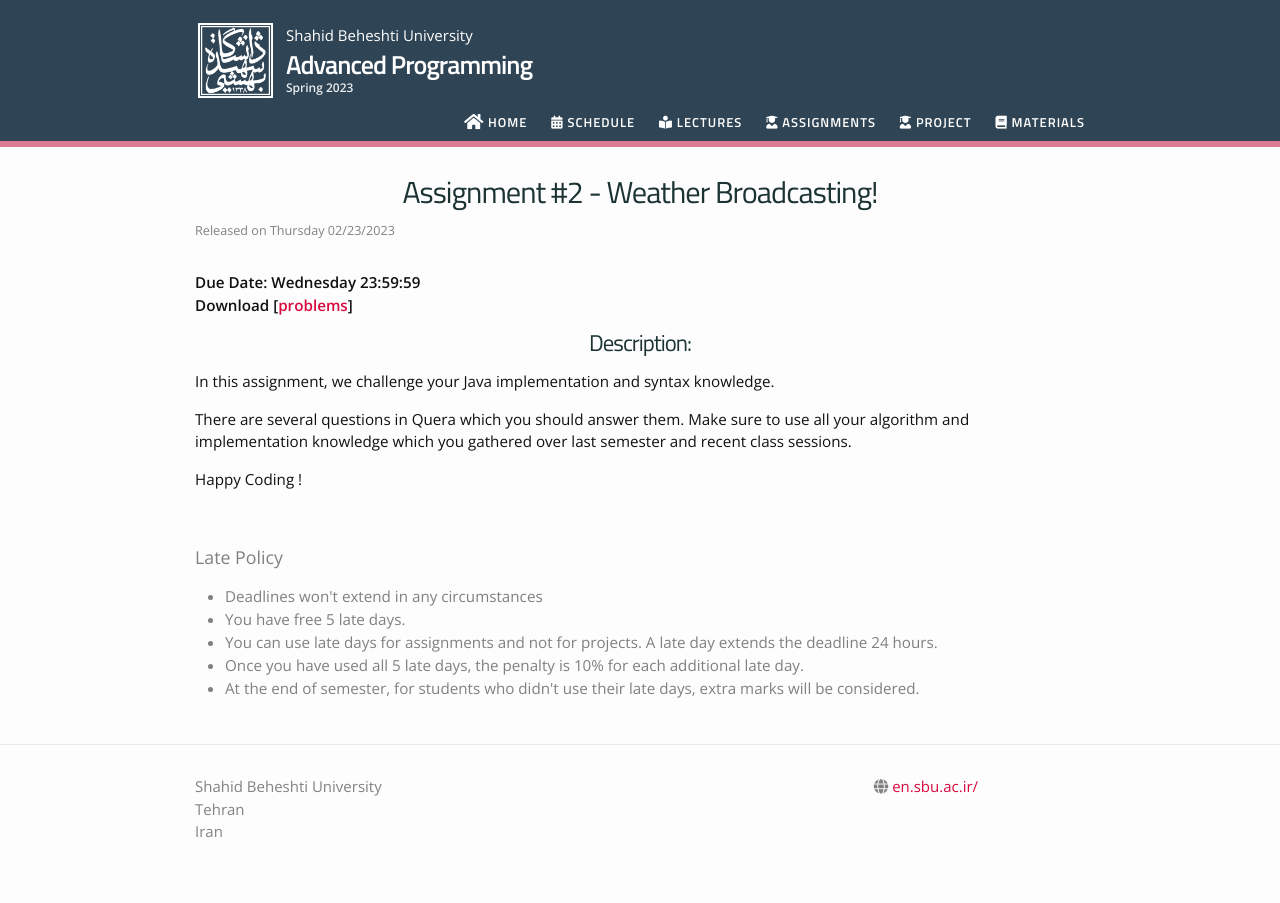
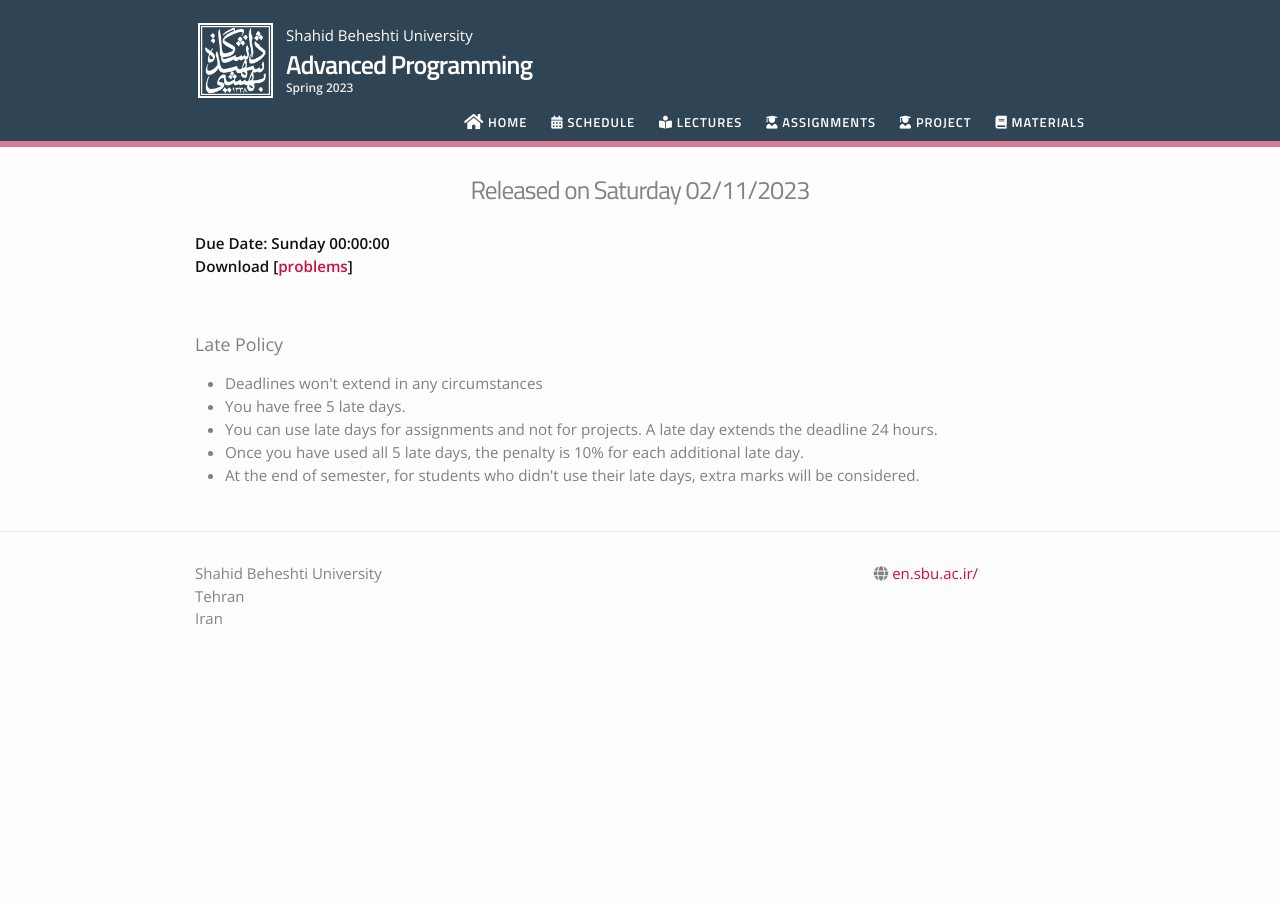
Before and after one commit to MobinNesari81/CS-AP, a Jekyll site: the page built from _assignments/02_sample_assignment.md, in a window 1280 px wide. Built offline with Jekyll 4.4.1, drawn with Linux system fonts in a browser that asks for light colours; nearby versions of some CDN libraries.

Commit message:
Test new assignment

```diff
--- a/_assignments/02_sample_assignment.md
+++ b/_assignments/02_sample_assignment.md
@@ -1,19 +1,18 @@
 ---
 type: assignment
-date: 2023-02-23T00:00:00
-title: 'Assignment #2 - Weather Broadcasting! '
+date: 2023-02-12T0:00:00+4:30
+title: <Assignment #2>
+
+# optional
 pdf: https://google.com/
+
+# optional
+# set it to true if you don't want this assignment to appear in the announcements section
+hide_from_announcments: true
+
 due_event:
     type: due
-    date: 2023-02-29T23:59:59
+    date: 2023-02-19T0:00:00+4:30
     description: 'Assignment #2 due'
 ---
-
-# Description:
-In this assignment, we challenge your Java implementation and syntax knowledge.
-
-
-There are several questions in Quera which you should answer them. Make sure to use all your algorithm and implementation knowledge which you gathered over last semester and recent class sessions.
-
-
-Happy Coding !
+<!-- Other additional contents using markdown -->
```
